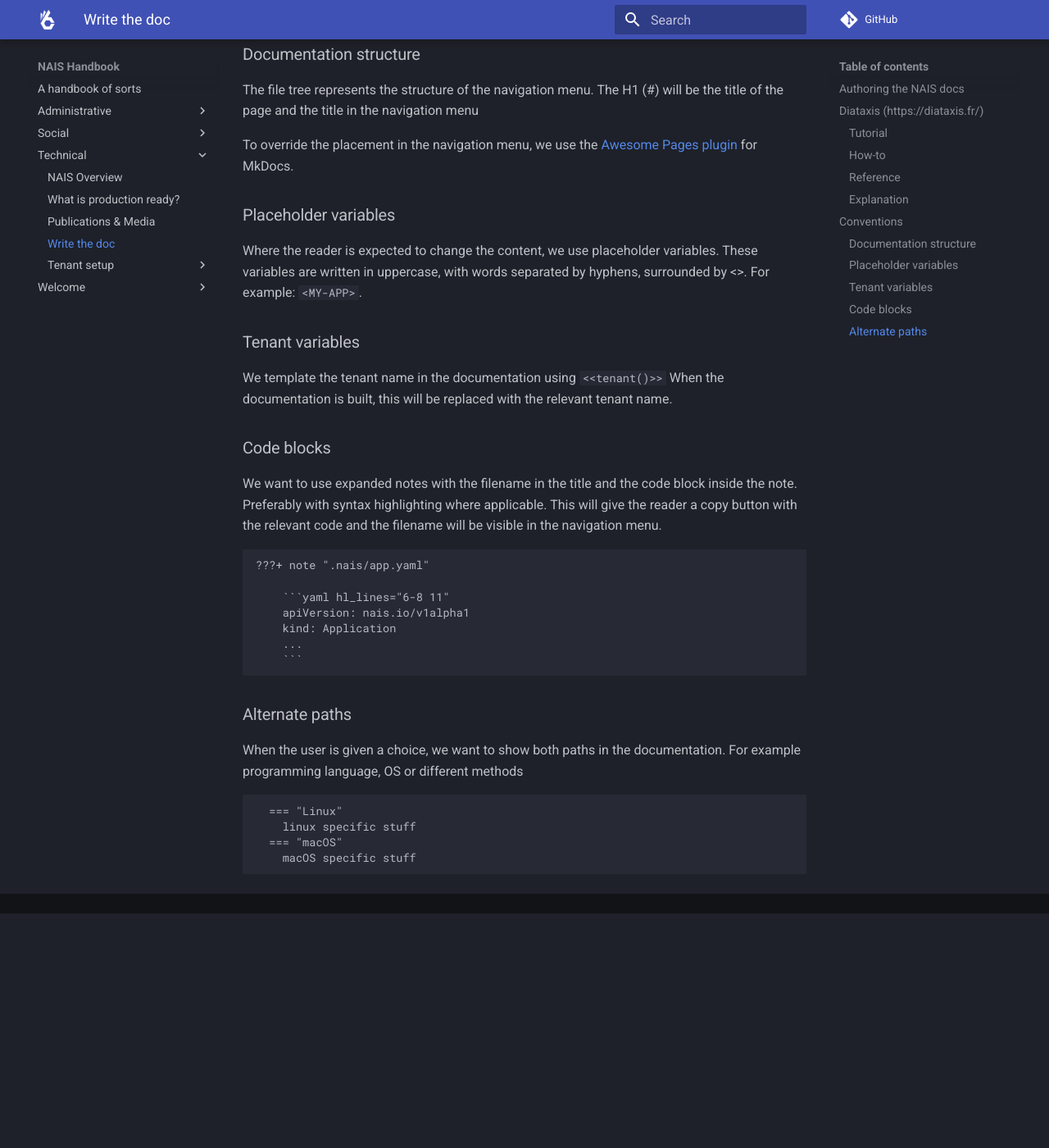
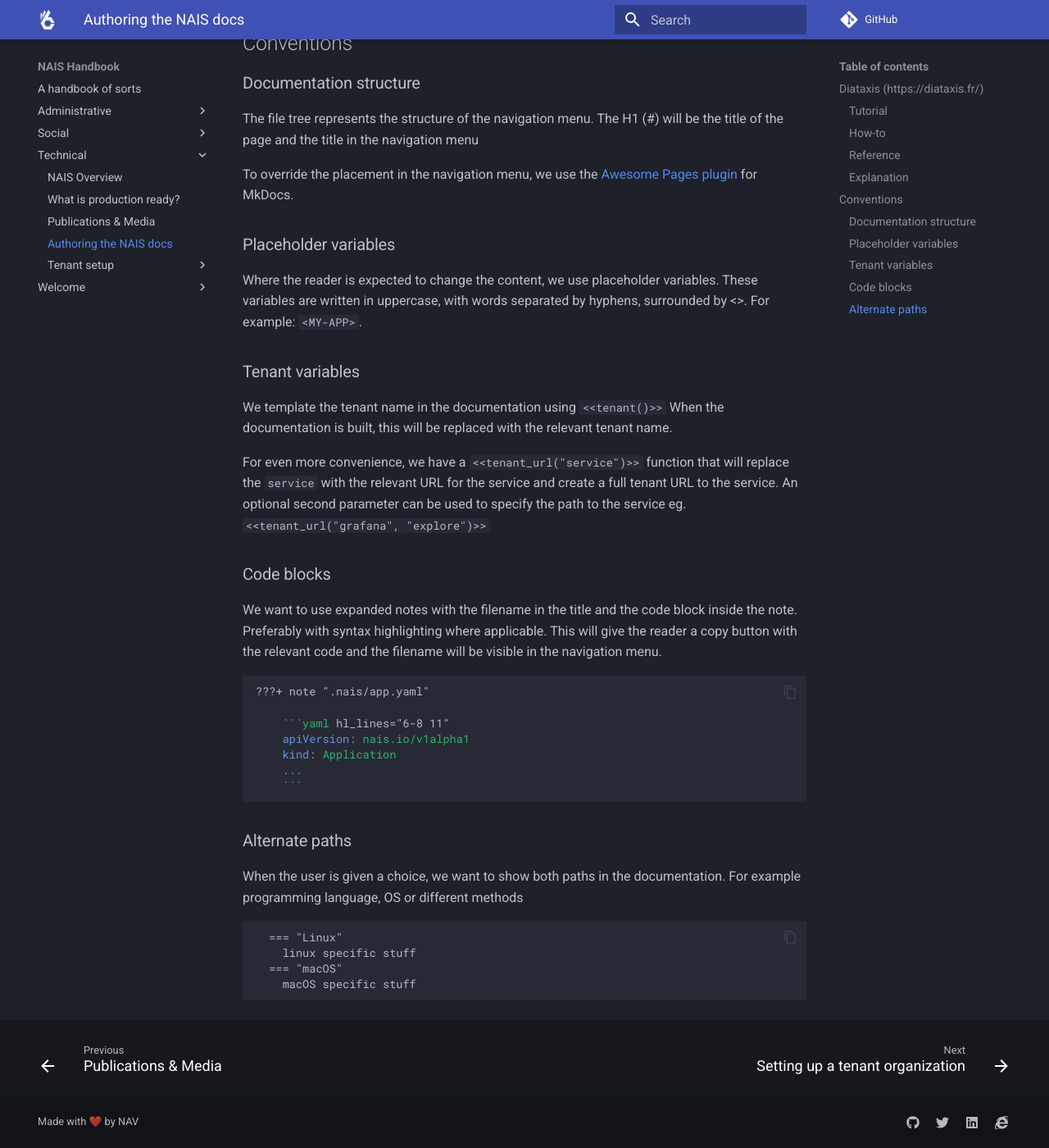
Before and after one commit to nais/handbook, an MkDocs documentation site: the page built from docs/technical/write-the-doc.md, in a window 1280 px wide and 1400 px high, scrolled down 1307 px. Shown: the whole window at 82% size. Built offline with MkDocs 1.6.1 and Material for MkDocs 9.7.7, drawn with Linux system fonts in a browser that asks for light colours; comment, search, counter and statistics services are not loaded; before the commit the page ends 2421 px from its top, so only the background shows below that.

Commit message:
Document `tenant_url` helper function for nais docs

`````diff
--- a/docs/technical/write-the-doc.md
+++ b/docs/technical/write-the-doc.md
@@ -1,10 +1,10 @@
-### Authoring the NAIS docs
+# Authoring the NAIS docs
 
 When writing [the documentation](https://github.com/nais/doc) we serve at [doc.nais.io](https://doc.nais.io) / `doc.<tenant>.cloud.nais.io`, we want to make sure that the content we provide helps our users to understand and use the platform we're making.
 
 Some key points to keep in mind when writing the docs are:
 
-- [Following the diataxis theory](#diataxis-httpsdiataxisfrhttpsdiataxisfr)
+- [Following the diataxis theory](#diataxis-httpsdiataxisfr)
 - Less is more: Keep it short and to the point. This makes it easier to sustain high quality over time.
 - We are writing docs for the _users_ of our platform. No one else. We should be empathetic to their needs and understanding of the platform, and be mindful of adding details that are not relevant in the current documentation context
 - [Consistency](#conventions) in style and tone
@@ -16,22 +16,21 @@ _Diátaxis identifies four distinct needs, and four corresponding forms of docum
 
 To create contents you must determine what you are setting out to do. Are you writing a _Tutorial_, a _How-to guide_, a _Reference_ or is it a comprehensive _Explanantion_ of a concept.
 
-#### [**Tutorial**](https://diataxis.fr/tutorials/)
+### [**Tutorial**](https://diataxis.fr/tutorials/)
 
 A tutorial is an experience that takes place under the guidance of a tutor. A tutorial is always learning-oriented.
 
-#### [**How-to**](https://diataxis.fr/how-to-guides/)
+### [**How-to**](https://diataxis.fr/how-to-guides/)
 
 How-to guides are directions that guide the reader through a problem or towards a result. How-to guides are goal-oriented.
 
-#### [**Reference**](https://diataxis.fr/reference/)
+### [**Reference**](https://diataxis.fr/reference/)
 
 Reference guides are technical descriptions of the machinery and how to operate it. Reference material is information-oriented.
 
-#### [**Explanation**](https://diataxis.fr/explanation/)
+### [**Explanation**](https://diataxis.fr/explanation/)
 
 Explanation is a discusive treatment of a subject, that permits reflection. Explanation is understanding-oriented.
-
 
 ## Conventions
 
@@ -52,12 +51,14 @@ These variables are written in uppercase, with words separated by hyphens, surro
 We template the tenant name in the documentation using `<<tenant()>>`
 When the documentation is built, this will be replaced with the relevant tenant name.
 
+For even more convenience, we have a `<<tenant_url("service")>>` function that will replace the `service` with the relevant URL for the service and create a full tenant URL to the service. An optional second parameter can be used to specify the path to the service eg. `<<tenant_url("grafana", "explore")>>`
+
 ### Code blocks
 
 We want to use expanded notes with the filename in the title and the code block inside the note. Preferably with syntax highlighting where applicable.
 This will give the reader a copy button with the relevant code and the filename will be visible in the navigation menu.
 
-````
+````markdown
 ???+ note ".nais/app.yaml"
 
     ```yaml hl_lines="6-8 11"
@@ -71,7 +72,7 @@ This will give the reader a copy button with the relevant code and the filename
 
 When the user is given a choice, we want to show both paths in the documentation. For example programming language, OS or different methods
 
-```
+```markdown
   === "Linux"
     linux specific stuff
   === "macOS"
--- a/mkdocs.yml
+++ b/mkdocs.yml
@@ -1,6 +1,7 @@
 site_name: NAIS Handbook
 repo_url: https://github.com/nais/handbook
 site_url: https://handbook.nais.io/
+edit_uri: edit/main/docs/
 theme:
   name: material
   language: 'en'
@@ -10,36 +11,69 @@ theme:
     scheme: slate
 
   features:
+    - content.action.edit
+    - content.code.copy
     - content.code.annotate
+    - content.tabs.link
+    - navigation.footer
     - navigation.instant
+    - navigation.indexes
+    - search.suggest
+copyright: Made with ❤️ by NAV
 extra:
   generator: false
   search:
     language: 'en'
+  social:
+    - icon: fontawesome/brands/github
+      link: https://github.com/nais
+    - icon: fontawesome/brands/twitter
+      link: https://twitter.com/nais_io
+    - icon: fontawesome/brands/linkedin
+      link: https://www.linkedin.com/company/nav
+    - icon: fontawesome/brands/internet-explorer
+      link: https://nais.io/blog
 extra_javascript:
   - amplitude_javascript/events.js
 plugins:
-  - search
+  - awesome-pages
+  - search:
+      lang: en
+  - git-revision-date-localized:
+      enable_creation_date: true
+      type: timeago
+      strict: false
 markdown_extensions:
   - toc:
       permalink: True
-  - attr_list
   - admonition
   - pymdownx.details
   - pymdownx.caret
   - pymdownx.tilde
   - pymdownx.superfences:
-        preserve_tabs: true
-        custom_fences:
+      preserve_tabs: true
+      custom_fences:
         - name: mermaid
           class: mermaid
           format: !!python/name:pymdownx.superfences.fence_code_format
   - pymdownx.highlight:
       use_pygments: true
+      linenums_style: pymdownx-inline
       anchor_linenums: true
-  - pymdownx.tasklist
-  - pymdownx.smartsymbols
   - pymdownx.inlinehilite
   - pymdownx.snippets
   - pymdownx.tabbed
   - tables
+  - pymdownx.tasklist
+  - pymdownx.smartsymbols
+  - pymdownx.tabbed:
+      alternate_style: true
+  - pymdownx.emoji:
+      emoji_index: !!python/name:material.extensions.emoji.twemoji
+      emoji_generator: !!python/name:material.extensions.emoji.to_svg
+  - def_list
+  - attr_list
+  - footnotes
+  - md_in_html
+  - pymdownx.tasklist:
+      custom_checkbox: true
--- a/pyproject.toml
+++ b/pyproject.toml
@@ -10,6 +10,8 @@ mkdocs = "^1.5.3"
 Pygments = "^2.16.1"
 pymdown-extensions = "^10.7"
 mkdocs-material = "^9.5.6"
+mkdocs-awesome-pages-plugin = "^2.9.2"
+mkdocs-git-revision-date-localized-plugin = "^1.2.4"
 
 [tool.poetry.dev-dependencies]
 
`````
Also changed, not shown: 1 other file.
